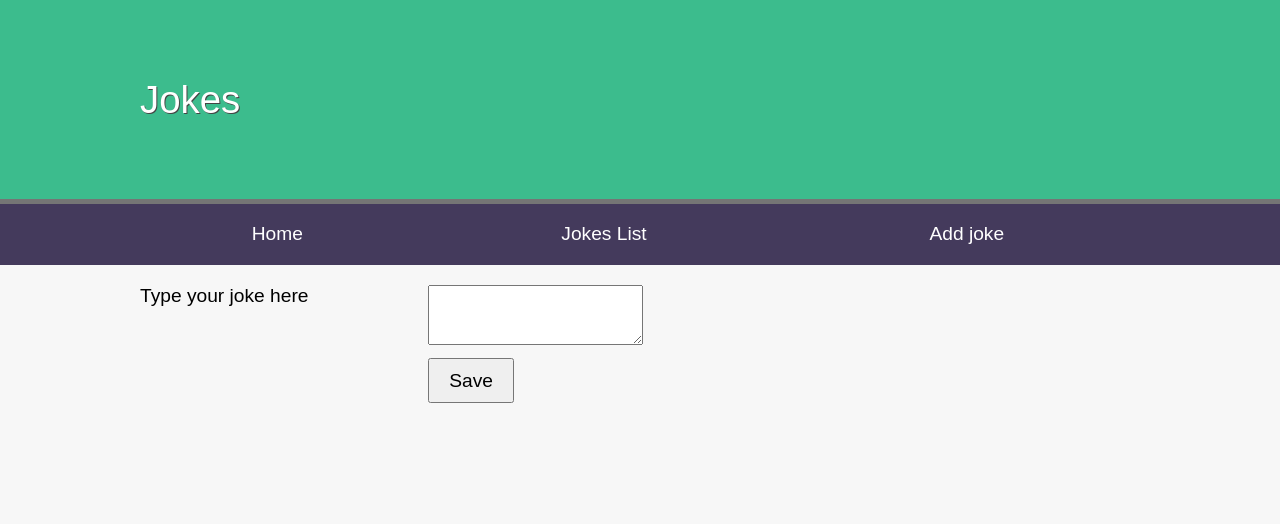
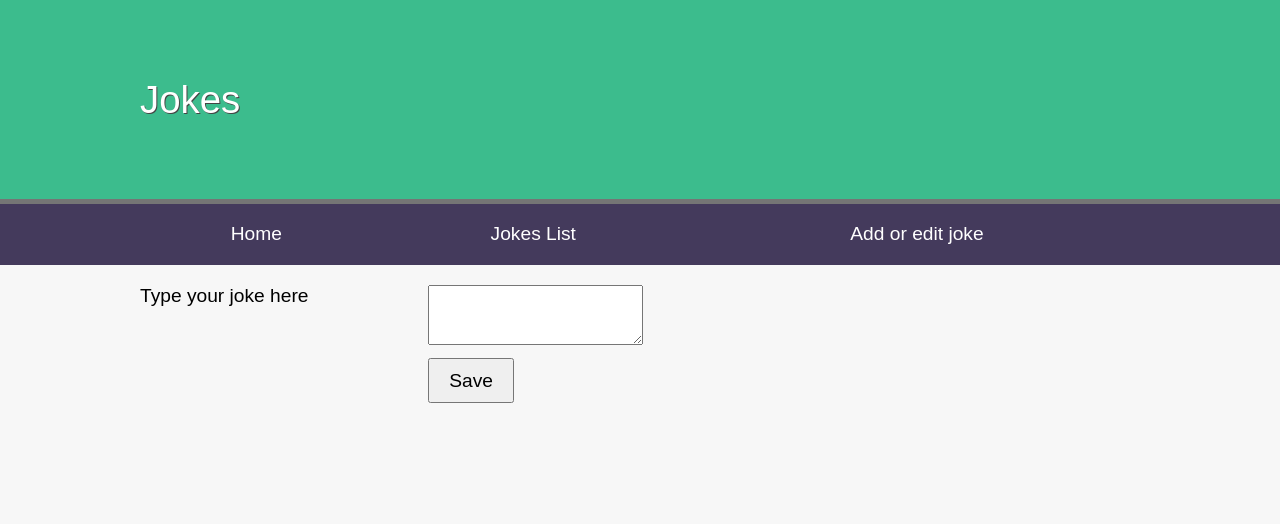
Before and after one commit to risp-dev/php-mysql, a PHP site: page /editjoke.php in a window 1280 px wide. Shown: the top 524 px of the page. Run offline with PHP 8.4, Linux system fonts and the light colour scheme.

Commit message:
editjoke.php

```diff
--- a/project23/public/editjoke.php
+++ b/project23/public/editjoke.php
@@ -3,11 +3,13 @@ try{
 include __DIR__ .'/../dbconn/conn.php';
 include __DIR__ .'/../dbconn/dbfunctions.php';
 
+
 if (isset($_POST['joketext'])){
    // updateJoke($pdo, $_POST['jokeid'], $_POST['joketext'], 1);
-    update($pdo, 'joke', 'id',[
+    save($pdo, 'joke', 'id',[
         'id' => $_POST['jokeid'],
         'joketext'=> $_POST['joketext'],
+        'jokedate' => new DateTime(),
         'authorId' => '1'
     ]);
 
--- a/project23/templates/layout.html.php
+++ b/project23/templates/layout.html.php
@@ -14,7 +14,7 @@
 <ul>
 <li><a href="index.php">Home</a></li>
 <li><a href="jokes.php">Jokes List</a></li>
-<li><a href="addjoke.php">Add joke</a></li>
+<li><a href="editjoke.php">Add or edit joke</a></li>
 </ul>
 </nav>
 <main>
```
Also changed, not shown: project23/public/unused-addjoke.php (renamed from project23/public/addjoke.php), project23/templates/unused-addjoke.html.php (renamed from project23/templates/addjoke.html.php).
